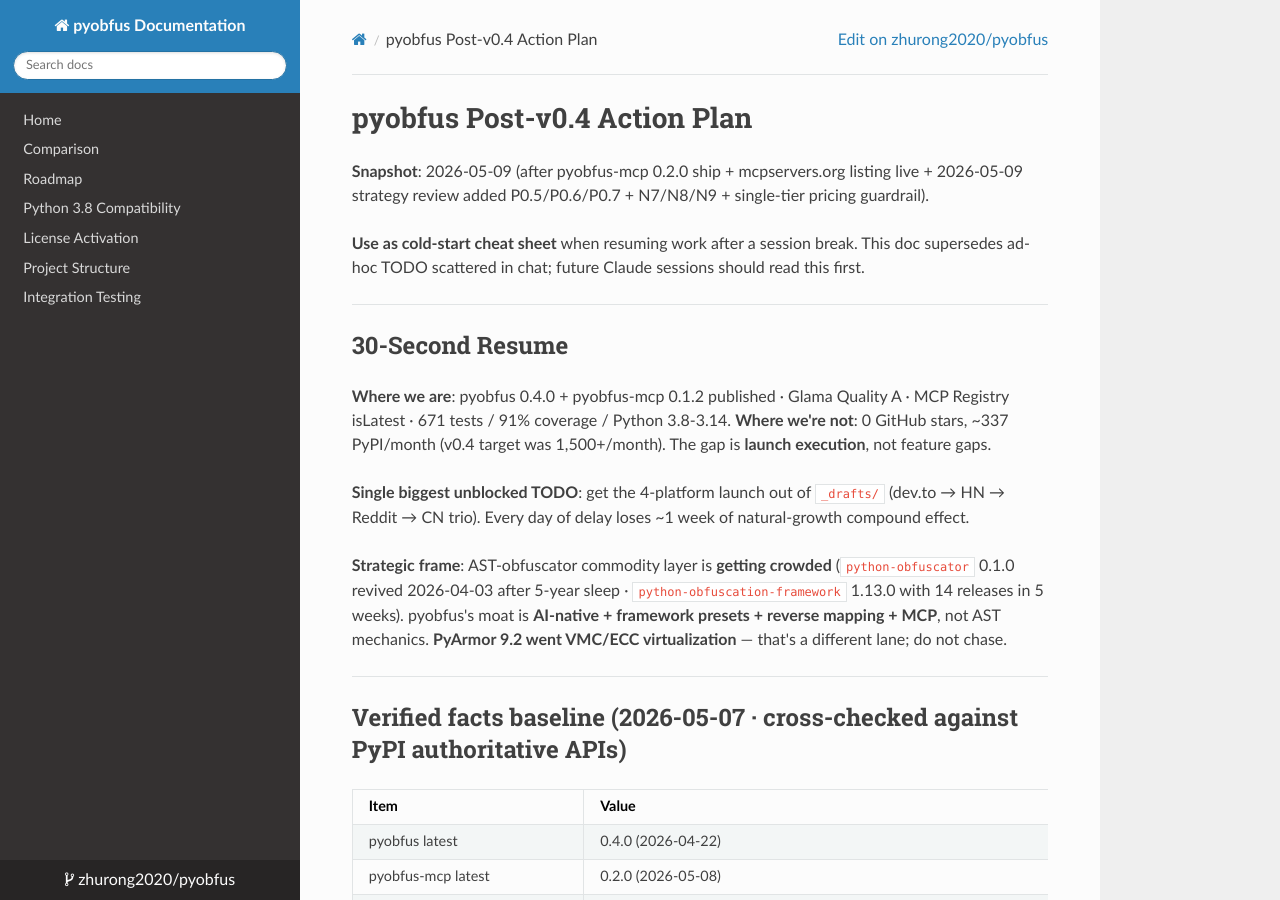
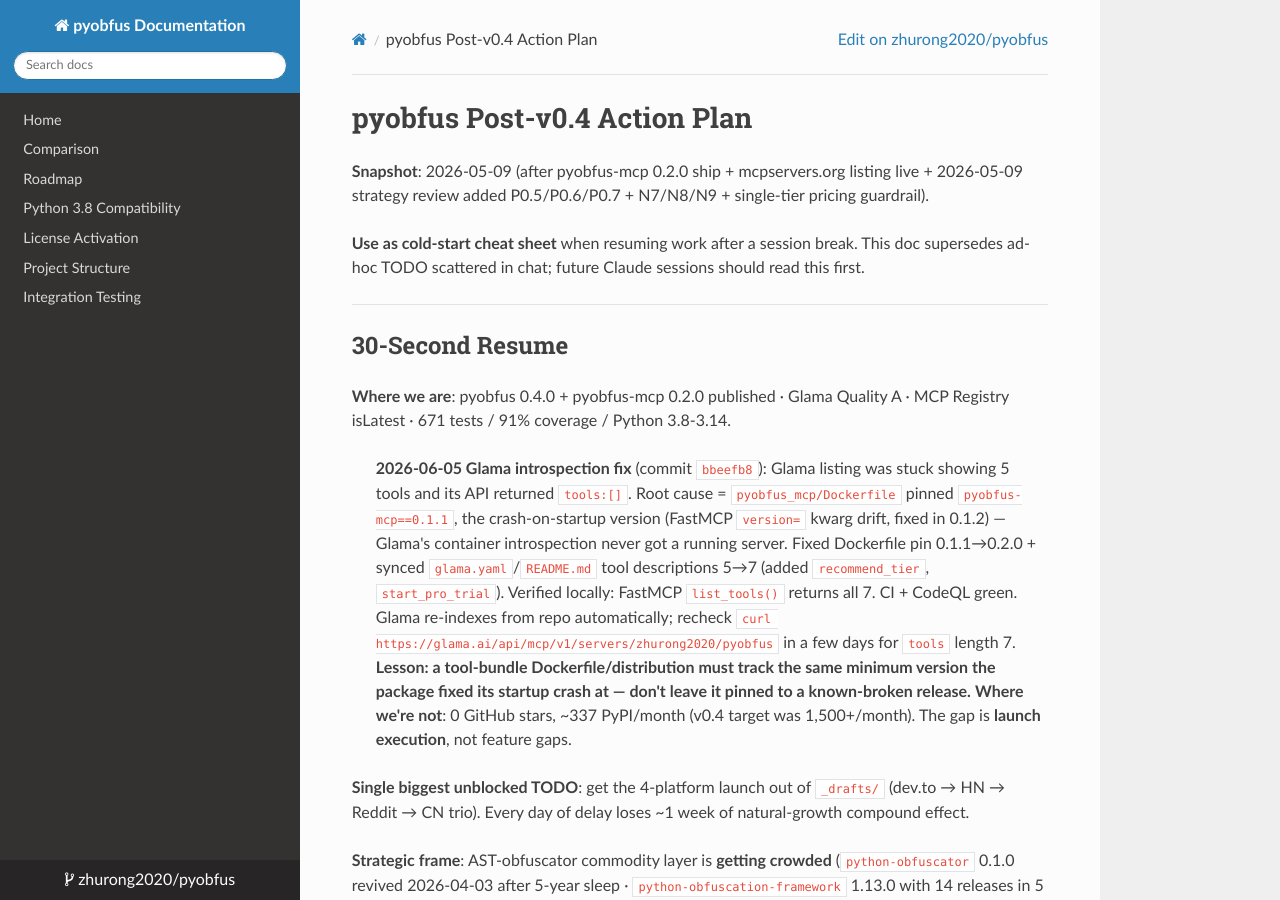
Before and after one commit to zhurong2020/pyobfus, an MkDocs documentation site: the page built from docs/POST_V0.4_TODO.md, in a window 1280 px wide and 900 px high. Built offline with MkDocs 1.6.1, drawn with Linux system fonts in a browser that asks for light colours; nearby versions of some CDN libraries.

Commit message:
docs: sync pyobfus-mcp 0.2.0 + Glama introspection fix into CLAUDE.md/TODO
- CLAUDE.md: MCP package line 0.1.2 -> 0.2.0 (7 tools); Glama line records
  the 2026-06-05 Dockerfile pin fix + 5->7 tool resync
- POST_V0.4_TODO.md: correct stale "0.1.2 published" in 30-Second Resume;
  add dated closure note for the Glama introspection root-cause fix

Co-Authored-By: Claude Opus 4.8 (1M context) <noreply@anthropic.com>

```diff
--- a/docs/POST_V0.4_TODO.md
+++ b/docs/POST_V0.4_TODO.md
@@ -8,7 +8,9 @@
 
 ## 30-Second Resume
 
-**Where we are**: pyobfus 0.4.0 + pyobfus-mcp 0.1.2 published · Glama Quality A · MCP Registry isLatest · 671 tests / 91% coverage / Python 3.8-3.14. **Where we're not**: 0 GitHub stars, ~337 PyPI/month (v0.4 target was 1,500+/month). The gap is **launch execution**, not feature gaps.
+**Where we are**: pyobfus 0.4.0 + pyobfus-mcp 0.2.0 published · Glama Quality A · MCP Registry isLatest · 671 tests / 91% coverage / Python 3.8-3.14.
+
+> **2026-06-05 Glama introspection fix** (commit `bbeefb8`): Glama listing was stuck showing 5 tools and its API returned `tools:[]`. Root cause = `pyobfus_mcp/Dockerfile` pinned `pyobfus-mcp==0.1.1`, the crash-on-startup version (FastMCP `version=` kwarg drift, fixed in 0.1.2) — Glama's container introspection never got a running server. Fixed Dockerfile pin 0.1.1→0.2.0 + synced `glama.yaml`/`README.md` tool descriptions 5→7 (added `recommend_tier`, `start_pro_trial`). Verified locally: FastMCP `list_tools()` returns all 7. CI + CodeQL green. Glama re-indexes from repo automatically; recheck `curl https://glama.ai/api/mcp/v1/servers/zhurong2020/pyobfus` in a few days for `tools` length 7. **Lesson: a tool-bundle Dockerfile/distribution must track the same minimum version the package fixed its startup crash at — don't leave it pinned to a known-broken release.** **Where we're not**: 0 GitHub stars, ~337 PyPI/month (v0.4 target was 1,500+/month). The gap is **launch execution**, not feature gaps.
 
 **Single biggest unblocked TODO**: get the 4-platform launch out of `_drafts/` (dev.to → HN → Reddit → CN trio). Every day of delay loses ~1 week of natural-growth compound effect.
 
```
Also changed, not shown: CLAUDE.md (+3 -3 lines).
